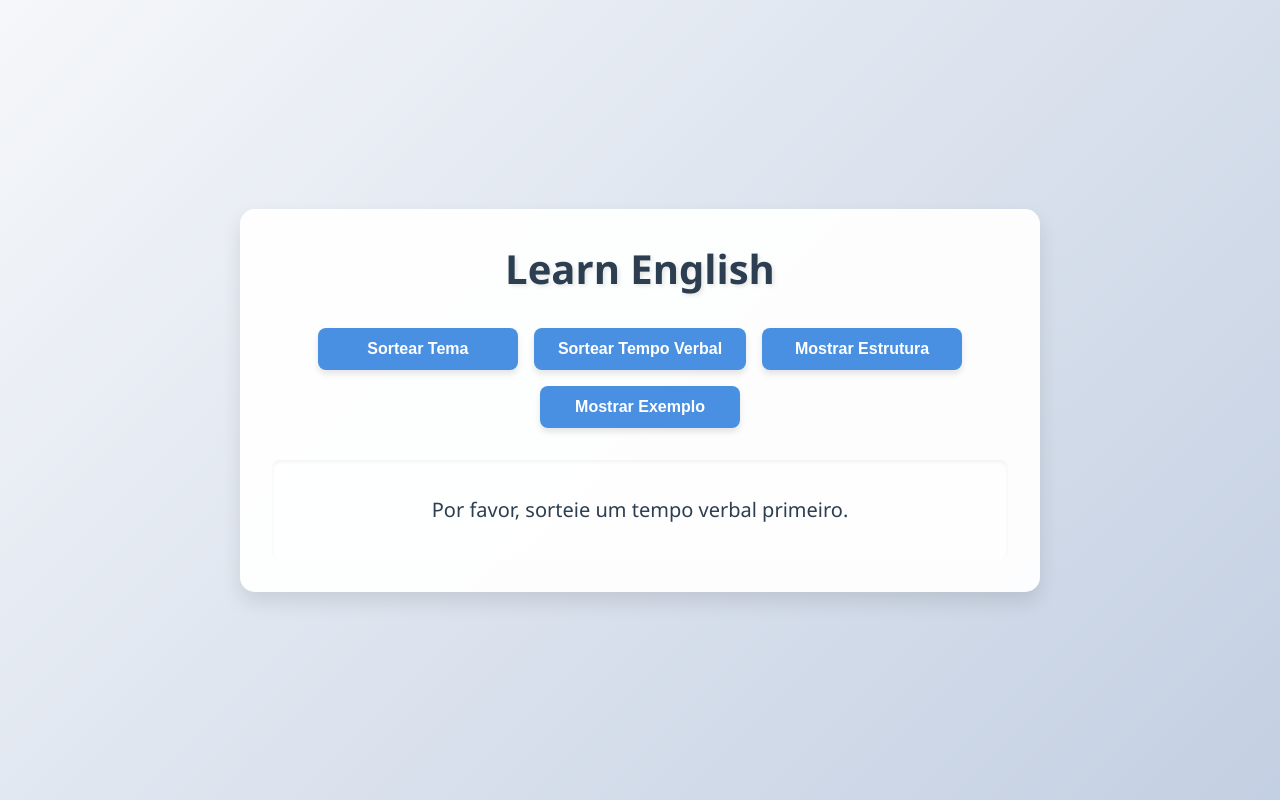
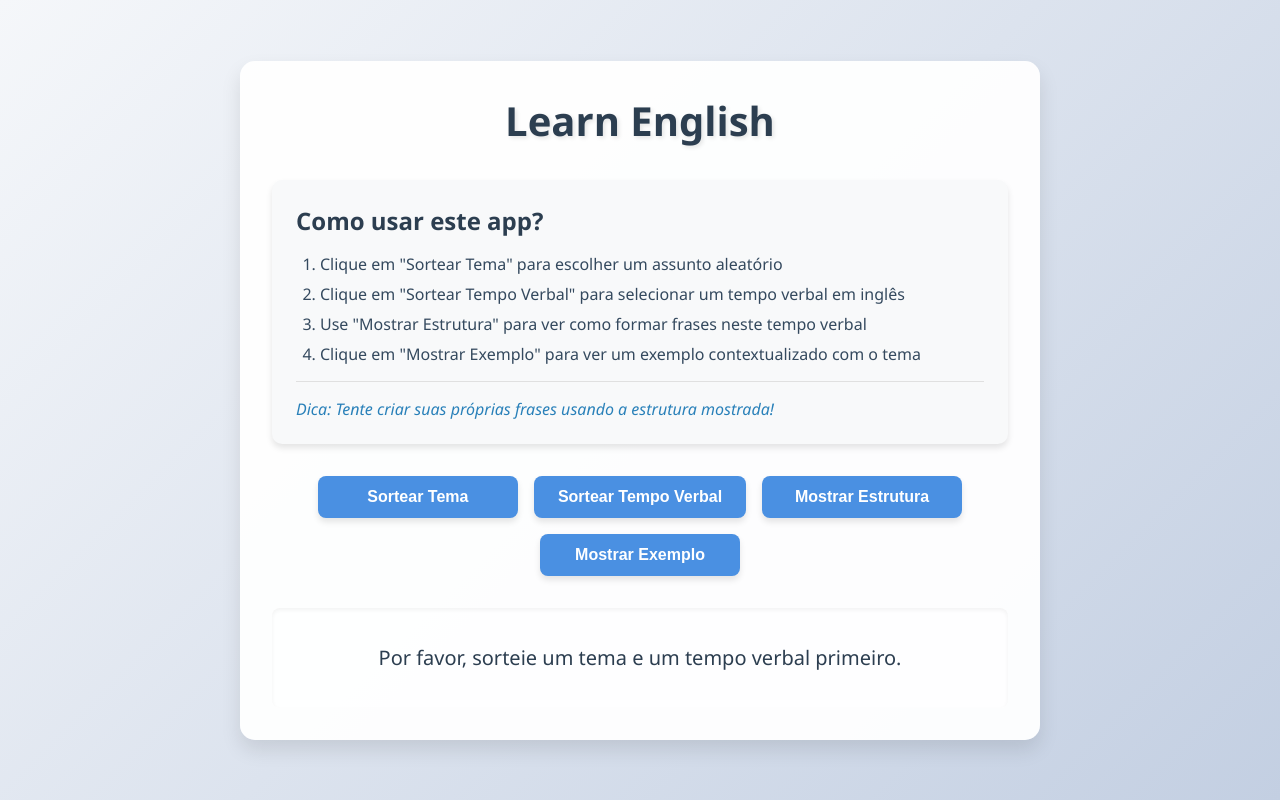
Before and after one commit to LzGuimaraes/LearnEnglish, a plain HTML site: page index.html in a window 1280 px wide. Both pictures are taken after a click on the button "Mostrar Exemplo". Drawn offline with Linux system fonts and the light colour scheme.

Commit message:
implementação de novos exemplos + instrução de como usar

```diff
--- a/index.html
+++ b/index.html
@@ -1,14 +1,35 @@
 <!DOCTYPE html>
 <html lang="pt-BR">
   <head>
-    <meta charset="UTF-8">
-    <meta name="viewport" content="width=device-width, initial-scale=1.0">
+    <meta charset="UTF-8" />
+    <meta name="viewport" content="width=device-width, initial-scale=1.0" />
     <title>Learn English</title>
-    <link rel="stylesheet" href="style.css">
+    <link rel="stylesheet" href="style.css" />
   </head>
   <body>
     <div class="container">
       <h1>Learn English</h1>
+      <div class="instructions-card">
+        <h2>Como usar este app?</h2>
+        <ol>
+          <li>Clique em "Sortear Tema" para escolher um assunto aleatório</li>
+          <li>
+            Clique em "Sortear Tempo Verbal" para selecionar um tempo verbal em
+            inglês
+          </li>
+          <li>
+            Use "Mostrar Estrutura" para ver como formar frases neste tempo
+            verbal
+          </li>
+          <li>
+            Clique em "Mostrar Exemplo" para ver um exemplo contextualizado com
+            o tema
+          </li>
+        </ol>
+        <p class="tip">
+          Dica: Tente criar suas próprias frases usando a estrutura mostrada!
+        </p>
+      </div>
       <div class="buttons-container">
         <button onclick="sortearTema()">Sortear Tema</button>
         <button onclick="sortearTempoVerbal()">Sortear Tempo Verbal</button>
--- a/scripts.js
+++ b/scripts.js
@@ -1,101 +1,255 @@
-const temas = ["Comida", "Viagem", "Esportes", "Trabalho", "Lazer", "Tecnologia", "Dia a dia"];
+const temas = [
+  "Comida",
+  "Viagem",
+  "Esportes",
+  "Trabalho",
+  "Lazer",
+  "Tecnologia",
+  "Dia a dia",
+];
+
+// Objeto com verbos regulares e suas formas corretas em ambos os idiomas
+const verbosRegulares = {
+  Comida: {
+    infinitivo: {
+      pt: "cozinhar",
+      en: "cook",
+    },
+    gerundio: {
+      pt: "cozinhando",
+      en: "cooking",
+    },
+    participio: {
+      pt: "cozinhado",
+      en: "cooked",
+    },
+  },
+  Viagem: {
+    infinitivo: {
+      pt: "viajar",
+      en: "travel",
+    },
+    gerundio: {
+      pt: "viajando",
+      en: "traveling",
+    },
+    participio: {
+      pt: "viajado",
+      en: "traveled",
+    },
+  },
+  Esportes: {
+    infinitivo: {
+      pt: "praticar",
+      en: "practice",
+    },
+    gerundio: {
+      pt: "praticando",
+      en: "practicing",
+    },
+    participio: {
+      pt: "praticado",
+      en: "practiced",
+    },
+  },
+  Trabalho: {
+    infinitivo: {
+      pt: "trabalhar",
+      en: "work",
+    },
+    gerundio: {
+      pt: "trabalhando",
+      en: "working",
+    },
+    participio: {
+      pt: "trabalhado",
+      en: "worked",
+    },
+  },
+  Lazer: {
+    infinitivo: {
+      pt: "descansar",
+      en: "rest",
+    },
+    gerundio: {
+      pt: "descansando",
+      en: "resting",
+    },
+    participio: {
+      pt: "descansado",
+      en: "rested",
+    },
+  },
+  Tecnologia: {
+    infinitivo: {
+      pt: "programar",
+      en: "program",
+    },
+    gerundio: {
+      pt: "programando",
+      en: "programming",
+    },
+    participio: {
+      pt: "programado",
+      en: "programmed",
+    },
+  },
+  "Dia a dia": {
+    infinitivo: {
+      pt: "estudar",
+      en: "study",
+    },
+    gerundio: {
+      pt: "estudando",
+      en: "studying",
+    },
+    participio: {
+      pt: "estudado",
+      en: "studied",
+    },
+  },
+};
+
+const complementosPorTema = {
+  Comida: {
+    pt: "uma nova receita",
+    en: "a new recipe",
+  },
+  Viagem: {
+    pt: "para diferentes países",
+    en: "to different countries",
+  },
+  Esportes: {
+    pt: "esportes diferentes",
+    en: "different sports",
+  },
+  Trabalho: {
+    pt: "em um novo projeto",
+    en: "on a new project",
+  },
+  Lazer: {
+    pt: "nos fins de semana",
+    en: "on weekends",
+  },
+  Tecnologia: {
+    pt: "um novo aplicativo",
+    en: "a new application",
+  },
+  "Dia a dia": {
+    pt: "todos os dias",
+    en: "every day",
+  },
+};
+
+// Função para conjugar verbos no passado (pretérito perfeito) em português
+function conjugarPassado(verbo) {
+  if (verbo.endsWith("ar")) {
+    return verbo.replace(/ar$/, "ei"); // Ex: "viajar" → "viajei"
+  } else if (verbo.endsWith("er") || verbo.endsWith("ir")) {
+    return verbo.replace(/(er|ir)$/, "i"); // Ex: "comer" → "comi", "partir" → "parti"
+  }
+  return verbo; // Caso não seja um verbo regular, retorna o verbo original
+}
+
 const temposVerbais = [
   {
     nome: "Present Simple",
     estrutura: "Sujeito + Verbo (base form) + Complemento",
-        exemplo: {
-            pt: ": Eu como pizza todos os dias.",
-            en: ": I eat pizza every day."
-        }
+    construirExemplo: (verbo, complemento) => ({
+      pt: `Eu ${verbo.infinitivo.pt.replace(/ar$/, "o")} ${
+        complemento.pt
+      } regularmente`,
+      en: `I ${verbo.infinitivo.en} ${complemento.en} regularly`,
+    }),
   },
   {
     nome: "Present Continuous",
     estrutura: "Sujeito + am/is/are + Verbo (ing form) + Complemento",
-        exemplo: {
-            pt: ": Eu estou comendo pizza agora.",
-            en: ": I am eating pizza now."
-        }
+    construirExemplo: (verbo, complemento) => ({
+      pt: `Eu estou ${verbo.gerundio.pt} ${complemento.pt}`,
+      en: `I am ${verbo.gerundio.en} ${complemento.en}`,
+    }),
   },
   {
     nome: "Present Perfect",
     estrutura: "Sujeito + have/has + Verbo (past participle) + Complemento",
-        exemplo: {
-            pt: ": Eu tenho comido muita pizza ultimamente.",
-            en: ": I have eaten a lot of pizza lately."
-        }
+    construirExemplo: (verbo, complemento) => ({
+      pt: `Eu tenho ${verbo.participio.pt} ${complemento.pt}`,
+      en: `I have ${verbo.participio.en} ${complemento.en}`,
+    }),
   },
   {
     nome: "Present Perfect Continuous",
     estrutura: "Sujeito + have/has + been + Verbo (ing form) + Complemento",
-        exemplo: {
-            pt: ": Eu tenho estado comendo pizza desde ontem.",
-            en: ": I have been eating pizza since yesterday."
-        }
+    construirExemplo: (verbo, complemento) => ({
+      pt: `Eu tenho estado ${verbo.gerundio.pt} ${complemento.pt}`,
+      en: `I have been ${verbo.gerundio.en} ${complemento.en}`,
+    }),
   },
   {
     nome: "Past Simple",
     estrutura: "Sujeito + Verbo (past simple) + Complemento",
-        exemplo: {
-            pt: ": Eu comi pizza ontem.",
-            en: ": I ate pizza yesterday."
-        }
+    construirExemplo: (verbo, complemento) => ({
+      pt: `Eu ${conjugarPassado(verbo.infinitivo.pt)} ${complemento.pt} ontem`,
+      en: `I ${verbo.participio.en} ${complemento.en} yesterday`,
+    }),
   },
   {
     nome: "Past Continuous",
-        estrutura: ": Sujeito + was/were + Verbo (ing form) + Complemento",
-        exemplo: {
-            pt: ": Eu estava comendo pizza quando você chegou.",
-            en: ": I was eating pizza when you arrived."
-        }
+    estrutura: "Sujeito + was/were + Verbo (ing form) + Complemento",
+    construirExemplo: (verbo, complemento) => ({
+      pt: `Eu estava ${verbo.gerundio.pt} ${complemento.pt}`,
+      en: `I was ${verbo.gerundio.en} ${complemento.en}`,
+    }),
   },
   {
     nome: "Past Perfect",
     estrutura: "Sujeito + had + Verbo (past participle) + Complemento",
-        exemplo: {
-            pt: ": Eu já tinha comido pizza quando você chegou.",
-            en: ": I had eaten pizza when you arrived."
-        }
+    construirExemplo: (verbo, complemento) => ({
+      pt: `Eu tinha ${verbo.participio.pt} ${complemento.pt}`,
+      en: `I had ${verbo.participio.en} ${complemento.en}`,
+    }),
   },
   {
     nome: "Past Perfect Continuous",
     estrutura: "Sujeito + had + been + Verbo (ing form) + Complemento",
-        exemplo: {
-            pt: ": Eu tinha estado comendo pizza por duas horas quando você chegou.",
-            en: ": I had been eating pizza for two hours when you arrived."
-        }
+    construirExemplo: (verbo, complemento) => ({
+      pt: `Eu tinha estado ${verbo.gerundio.pt} ${complemento.pt}`,
+      en: `I had been ${verbo.gerundio.en} ${complemento.en}`,
+    }),
   },
   {
     nome: "Future Simple",
     estrutura: "Sujeito + will + Verbo (base form) + Complemento",
-        exemplo: {
-            pt: ": Eu vou comer pizza amanhã.",
-            en: ": I will eat pizza tomorrow."
-        }
+    construirExemplo: (verbo, complemento) => ({
+      pt: `Eu vou ${verbo.infinitivo.pt} ${complemento.pt}`,
+      en: `I will ${verbo.infinitivo.en} ${complemento.en}`,
+    }),
   },
   {
     nome: "Future Continuous",
     estrutura: "Sujeito + will + be + Verbo (ing form) + Complemento",
-        exemplo: {
-            pt: ": Eu estarei comendo pizza neste horário amanhã.",
-            en: ": I will be eating pizza at this time tomorrow."
-        }
+    construirExemplo: (verbo, complemento) => ({
+      pt: `Eu estarei ${verbo.gerundio.pt} ${complemento.pt}`,
+      en: `I will be ${verbo.gerundio.en} ${complemento.en}`,
+    }),
   },
   {
     nome: "Future Perfect",
     estrutura: "Sujeito + will + have + Verbo (past participle) + Complemento",
-        exemplo: {
-            pt: ": Eu terei comido pizza até você chegar amanhã.",
-            en: ": I will have eaten pizza by the time you arrive tomorrow."
-        }
+    construirExemplo: (verbo, complemento) => ({
+      pt: `Eu terei ${verbo.participio.pt} ${complemento.pt}`,
+      en: `I will have ${verbo.participio.en} ${complemento.en}`,
+    }),
   },
   {
     nome: "Future Perfect Continuous",
     estrutura: "Sujeito + will + have + been + Verbo (ing form) + Complemento",
-        exemplo: {
-            pt: ": Eu terei estado comendo pizza por duas horas quando você chegar amanhã.",
-            en: ": I will have been eating pizza for two hours when you arrive tomorrow."
-        }
-    }
+    construirExemplo: (verbo, complemento) => ({
+      pt: `Eu terei estado ${verbo.gerundio.pt} ${complemento.pt}`,
+      en: `I will have been ${verbo.gerundio.en} ${complemento.en}`,
+    }),
+  },
 ];
 
 let temaSorteado = "";
@@ -107,26 +261,37 @@ function sortearTema() {
 }
 
 function sortearTempoVerbal() {
-    tempoSorteado = temposVerbais[Math.floor(Math.random() * temposVerbais.length)];
-    document.getElementById("result").innerText = `Tempo Verbal: ${tempoSorteado.nome}`;
+  tempoSorteado =
+    temposVerbais[Math.floor(Math.random() * temposVerbais.length)];
+  document.getElementById(
+    "result"
+  ).innerText = `Tempo Verbal: ${tempoSorteado.nome}`;
 }
 
 function mostrarEstrutura() {
   if (tempoSorteado) {
-        document.getElementById("result").innerText = `Estrutura: ${tempoSorteado.estrutura}`;
+    document.getElementById(
+      "result"
+    ).innerText = `Estrutura: ${tempoSorteado.estrutura}`;
   } else {
-        document.getElementById("result").innerText = "Por favor, sorteie um tempo verbal primeiro.";
+    document.getElementById("result").innerText =
+      "Por favor, sorteie um tempo verbal primeiro.";
   }
 }
 
 function mostrarExemplo() {
-    if (tempoSorteado) {
+  if (tempoSorteado && temaSorteado) {
+    const verbo = verbosRegulares[temaSorteado];
+    const complemento = complementosPorTema[temaSorteado];
+    const exemplo = tempoSorteado.construirExemplo(verbo, complemento);
+
     document.getElementById("result").innerHTML = `
-            <strong>Exemplo:</strong><br>
-            pt ${tempoSorteado.exemplo.pt}<br>
-            en ${tempoSorteado.exemplo.en}
+              <strong>Exemplo (${temaSorteado}):</strong><br>
+              pt: ${exemplo.pt}.<br>
+              en: ${exemplo.en}.
           `;
   } else {
-        document.getElementById("result").innerText = "Por favor, sorteie um tempo verbal primeiro.";
+    document.getElementById("result").innerText =
+      "Por favor, sorteie um tema e um tempo verbal primeiro.";
   }
 }
--- a/style.css
+++ b/style.css
@@ -6,7 +6,7 @@
 }
 
 body {
-    font-family: 'Segoe UI', Arial, sans-serif;
+  font-family: "Segoe UI", Arial, sans-serif;
   min-height: 100vh;
   background: linear-gradient(135deg, #f5f7fa 0%, #c3cfe2 100%);
   padding: 20px;
@@ -32,6 +32,44 @@ h1 {
   border-radius: 15px;
   box-shadow: 0 10px 20px rgba(0, 0, 0, 0.1);
   margin: 0 auto;
+}
+
+.instructions-card {
+  background: #f8f9fa;
+  border-radius: 10px;
+  padding: 1.5rem;
+  margin-bottom: 2rem;
+  box-shadow: 0 4px 6px rgba(0, 0, 0, 0.1);
+  transition: transform 0.3s ease;
+  cursor: pointer;
+}
+
+.instructions-card:hover {
+  transform: translateY(-5px);
+}
+
+.instructions-card h2 {
+  color: #2c3e50;
+  margin-bottom: 1rem;
+  font-size: 1.5rem;
+}
+
+.instructions-card ol {
+  padding-left: 1.5rem;
+  margin-bottom: 1rem;
+}
+
+.instructions-card li {
+  margin-bottom: 0.5rem;
+  color: #34495e;
+}
+
+.instructions-card .tip {
+  color: #2980b9;
+  font-style: italic;
+  margin-top: 1rem;
+  padding-top: 1rem;
+  border-top: 1px solid #e0e0e0;
 }
 
 .buttons-container {
@@ -104,6 +142,14 @@ button:active {
     font-size: 1.1rem;
     padding: 1rem;
   }
+
+  .instructions-card {
+    padding: 1rem;
+  }
+
+  .instructions-card h2 {
+    font-size: 1.25rem;
+  }
 }
 
 @media (max-width: 480px) {
```
Lines whose indentation alone changed are shown as unchanged.
